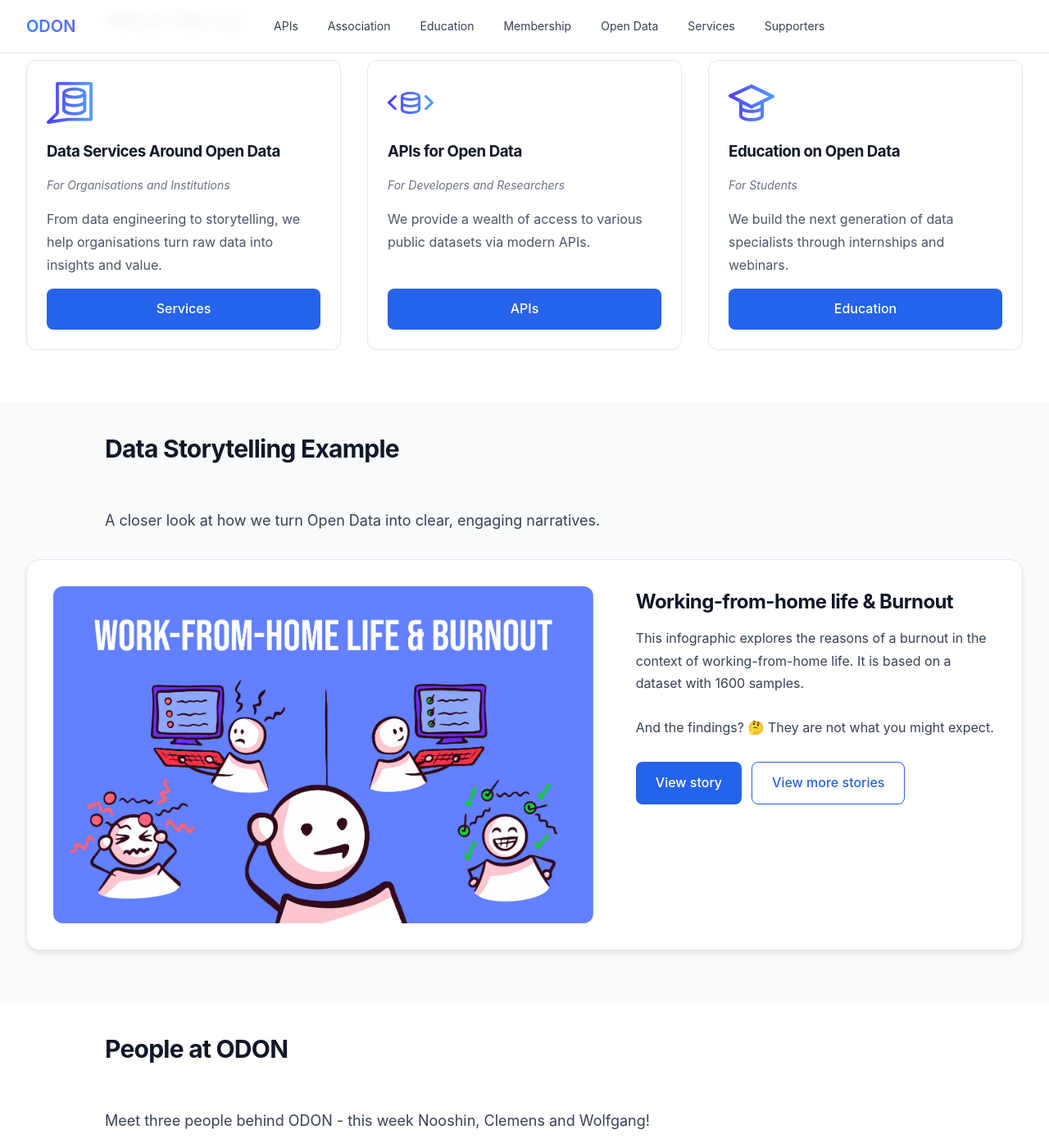
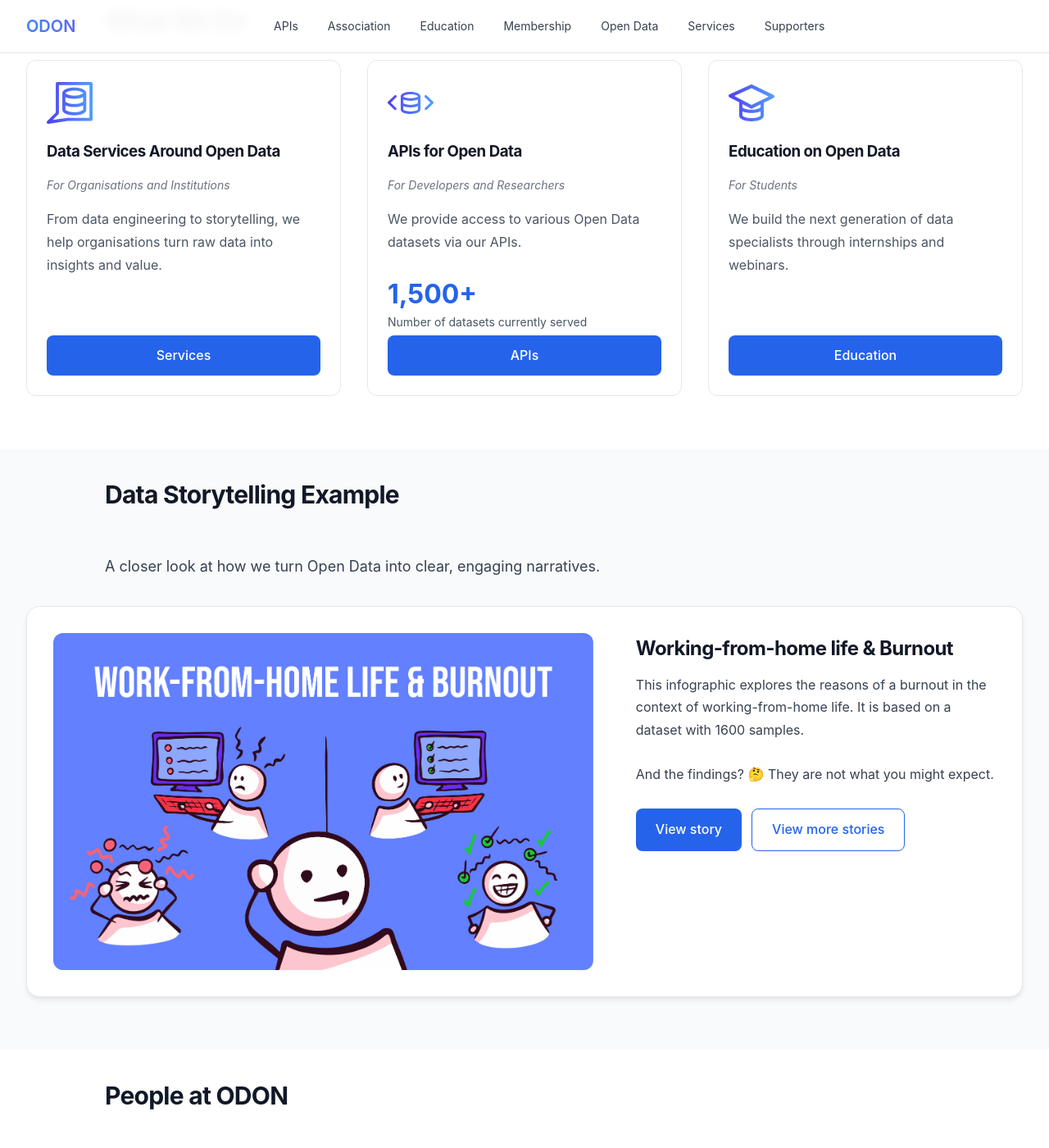
Before and after one commit to verein-odon/verein-odon.github.io, a Jekyll site: the page built from docs/en/index.md, in a window 1280 px wide and 1400 px high, scrolled down 819 px. Shown: the whole window at 82% size. Built offline with Jekyll 4.4.1, drawn with Linux system fonts in a browser that asks for light colours.

Commit message:
Added dynamic count number to 'What We Do' for APIs

```diff
--- a/docs/assets/main.scss
+++ b/docs/assets/main.scss
@@ -593,6 +593,34 @@ a.btn-primary, a.btn-primary:hover {
   margin-top: auto;
 }
 
+.card-counter-block {
+  display: flex;
+  flex-direction: column;
+  align-items: flex-start;
+  margin-top: 1rem;
+  margin-bottom: 0.25rem;
+}
+
+.card-counter-wrap {
+  display: inline-block;
+  font-size: 2rem;
+  font-weight: 700;
+  color: var(--color-blue-600);
+  line-height: 1.2;
+}
+
+.card-counter-suffix {
+  font-size: inherit;
+  font-weight: inherit;
+  color: inherit;
+}
+
+.card-counter-label {
+  font-size: 0.875rem;
+  color: var(--color-gray-600);
+  margin-top: 0.25rem;
+}
+
 .card:hover {
   border-color: #93c5fd;
   box-shadow: var(--shadow-lg);
--- a/docs/en/index.md
+++ b/docs/en/index.md
@@ -30,14 +30,18 @@ last_updated: "2025-02-13 14:30"
                 </p>
                 <a href="/en/services/" class="btn btn-primary">Services</a>
             </div>
-            <div class="card">
+            <div class="card card-apis">
                 <div class="card-icon">
                     <img src="/assets/images/icons/apis.svg" alt="API visualization" loading="lazy">
                 </div>
                 <h3>APIs for Open Data</h3>
                 <p class="membership-subtitle">For Developers and Researchers</p>
-                <p class="card-text">We provide a wealth of access to various public datasets via modern APIs.
+                <p class="card-text">We provide access to various Open Data datasets via our APIs.
                 </p>
+                <div class="card-counter-block">
+                    <span class="card-counter-wrap"><span class="card-counter" data-target="1500" data-duration="2000">0</span><span class="card-counter-suffix">+</span></span>
+                    <span class="card-counter-label">Number of datasets currently served</span>
+                </div>
                 <a href="/en/apis/" class="btn btn-primary">APIs</a>
             </div>
             <div class="card">
@@ -53,6 +57,54 @@ last_updated: "2025-02-13 14:30"
     </div>
 </section>
 
+<script>
+(function () {
+  var counterEl = document.querySelector('.card-counter[data-target]');
+  if (!counterEl) return;
+  var target = parseInt(counterEl.getAttribute('data-target'), 10) || 1500;
+  var duration = parseInt(counterEl.getAttribute('data-duration'), 10) || 2000;
+  var startTime = null;
+
+  function easeOutQuart(t) {
+    return 1 - (--t) * t * t * t;
+  }
+
+  function runCount(now) {
+    if (!startTime) startTime = now;
+    var elapsed = now - startTime;
+    var progress = Math.min(elapsed / duration, 1);
+    var eased = easeOutQuart(progress);
+    var value = Math.floor(eased * target);
+    counterEl.textContent = value.toLocaleString();
+    if (progress < 1) {
+      requestAnimationFrame(runCount);
+    } else {
+      counterEl.textContent = target.toLocaleString();
+    }
+  }
+
+  function startCount() {
+    if (counterEl.dataset.started) return;
+    counterEl.dataset.started = '1';
+    requestAnimationFrame(runCount);
+  }
+
+  if (typeof IntersectionObserver !== 'undefined') {
+    var observer = new IntersectionObserver(function (entries) {
+      entries.forEach(function (entry) {
+        if (entry.isIntersecting) {
+          startCount();
+          observer.disconnect();
+        }
+      });
+    }, { threshold: 0.2 });
+    observer.observe(counterEl);
+  } else {
+    startCount();
+  }
+})();
+</script>
+
 {% include storytelling_feature.html
    title="Data Storytelling Example"
    intro="A closer look at how we turn Open Data into clear, engaging narratives."
```
